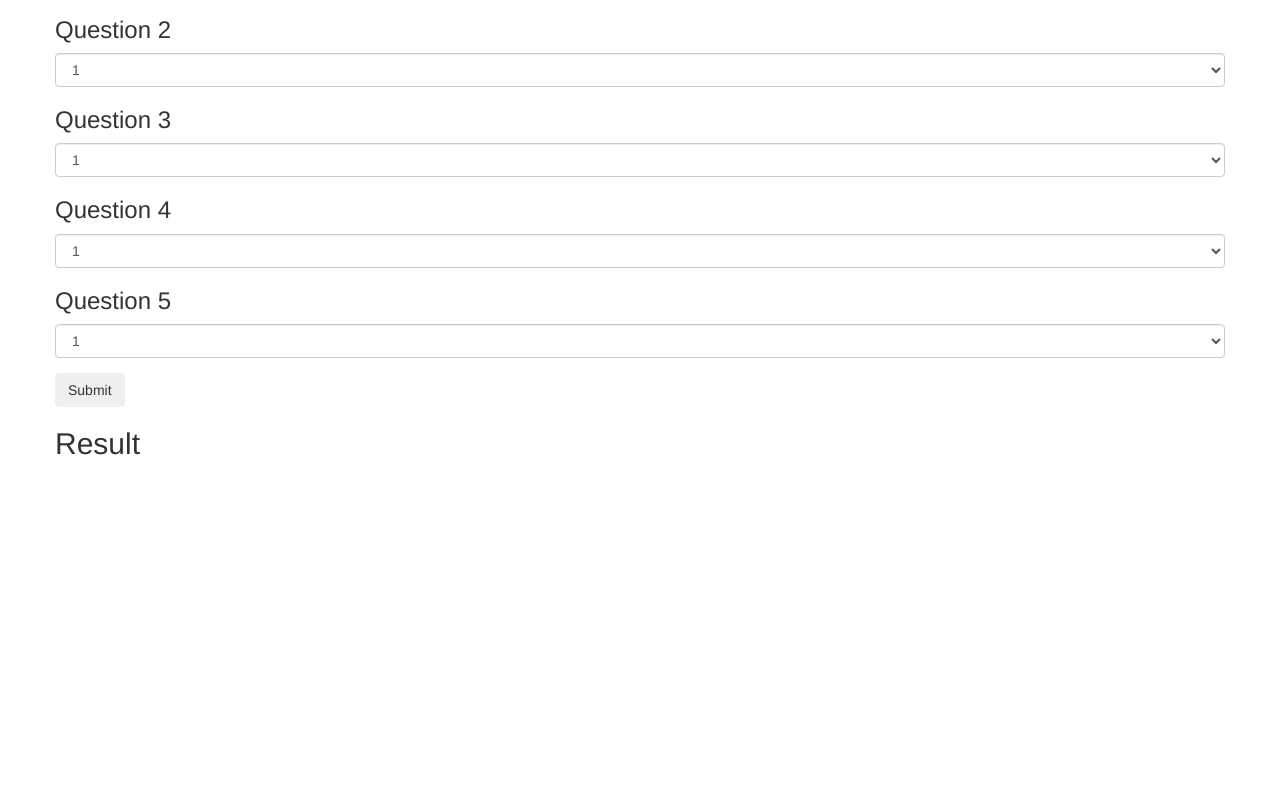
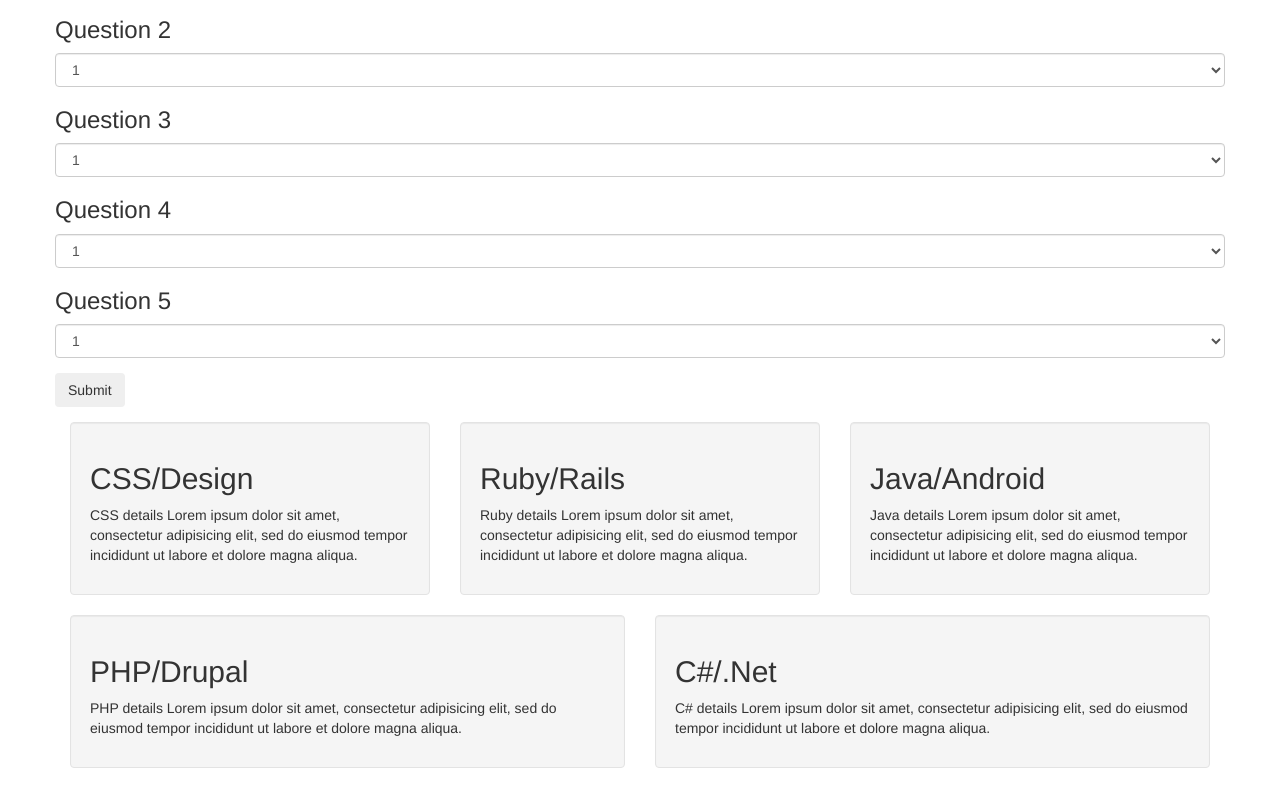
Before and after one commit to marcusparmentier/track, a plain HTML site: page index.html in a window 1280 px wide. Shown: the part 319-1107 px from the top of the page. Before the commit the page ends 800 px from the top, so only its background shows below. Drawn offline with Linux system fonts and the light colour scheme.

Commit message:
Add result section in html with the 5 different tracks.

```diff
--- a/css/styles.css
+++ b/css/styles.css
@@ -0,0 +1,3 @@
+.formBox {
+  padding-bottom: 15px;
+}
--- a/index.html
+++ b/index.html
@@ -12,7 +12,7 @@
       <div class="jumbotron">
         <h1>Which track is right for you?</h1>
       </div>
-      <div class="row">
+      <div class="row" id="row1">
         <div class="formBox">
           <form id="formInput">
             <div class="form-group">
@@ -74,11 +74,41 @@
             <button class="btn" id="submitBtn">Submit</button>
           </form>
         </div>
-        <div class="sugg">
-          <h2>Result</h2>
-
-
+      </div>
+      <div class="row" id="row2">
+        <div class="col-md-4">
+          <div class="well">
+            <h2>CSS/Design</h2>
+            <p>CSS details Lorem ipsum dolor sit amet, consectetur adipisicing elit, sed do eiusmod tempor incididunt ut labore et dolore magna aliqua.</p>
+          </div>
         </div>
+        <div class="col-md-4">
+          <div class="well">
+            <h2>Ruby/Rails</h2>
+            <p>Ruby details Lorem ipsum dolor sit amet, consectetur adipisicing elit, sed do eiusmod tempor incididunt ut labore et dolore magna aliqua.</p>
+          </div>
+        </div>
+        <div class="col-md-4">
+          <div class="well">
+            <h2>Java/Android</h2>
+            <p>Java details Lorem ipsum dolor sit amet, consectetur adipisicing elit, sed do eiusmod tempor incididunt ut labore et dolore magna aliqua.</p>
+          </div>
+        </div>
+      </div>
+      <div class="row" id="row3">
+        <div class="col-md-6">
+          <div class="well">
+            <h2>PHP/Drupal</h2>
+            <p>PHP details Lorem ipsum dolor sit amet, consectetur adipisicing elit, sed do eiusmod tempor incididunt ut labore et dolore magna aliqua.</p>
+          </div>
+        </div>
+        <div class="col-md-6">
+          <div class="well">
+            <h2>C#/.Net</h2>
+            <p>C# details Lorem ipsum dolor sit amet, consectetur adipisicing elit, sed do eiusmod tempor incididunt ut labore et dolore magna aliqua.</p>
+          </div>
+        </div>
+      </div>
     </div>
   </body>
 </html>
```
